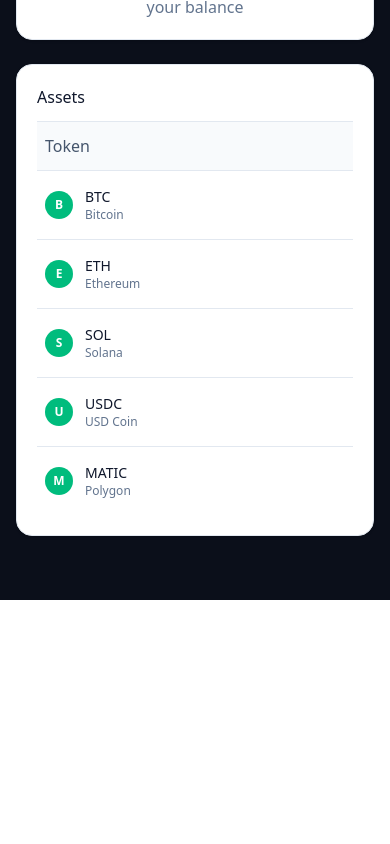
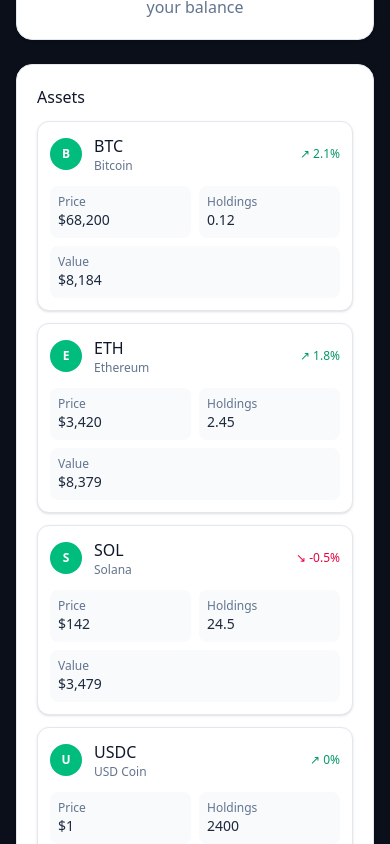
Before and after one commit to malih99/CryptoVault, a React (Vite) app: page / in a window 390 px wide. Shown: the part 980-1824 px from the top of the page. Before the commit the page ends 1580 px from the top, so only its background shows below. Built offline with nearby package versions, Linux system fonts and the light colour scheme.

Commit message:
feat(assets-table): make table fully responsive and fix TS import issue

```diff
--- a/src/components/tables/AssetsTable.tsx
+++ b/src/components/tables/AssetsTable.tsx
@@ -6,17 +6,64 @@
   return (
     <Card className="p-5">
       <div className="text-slate-900 font-medium mb-3">Assets</div>
-      <div className="overflow-x-auto">
+
+      {/* Mobile (cards) */}
+      <ul className="sm:hidden space-y-3">
+        {mockHoldings.map((r) => (
+          <li
+            key={r.sym}
+            className="rounded-xl border border-slate-200 bg-white shadow-sm p-3"
+          >
+            <div className="flex items-center gap-3">
+              <div className="h-8 w-8 rounded-full bg-emerald-500 grid place-items-center text-xs font-bold text-white">
+                {r.sym[0]}
+              </div>
+              <div className="flex-1">
+                <div className="text-slate-900 font-medium">{r.sym}</div>
+                <div className="text-xs text-slate-500">{r.name}</div>
+              </div>
+              <div
+                className={
+                  "text-xs font-medium " +
+                  (r.change >= 0 ? "text-emerald-600" : "text-rose-600")
+                }
+              >
+                {r.change >= 0 ? "↗" : "↘"} {r.change}%
+              </div>
+            </div>
+
+            <div className="mt-3 grid grid-cols-2 gap-2 text-sm">
+              <div className="rounded-lg bg-slate-50 p-2">
+                <div className="text-xs text-slate-500">Price</div>
+                <div className="text-slate-800">
+                  ${r.price.toLocaleString()}
+                </div>
+              </div>
+              <div className="rounded-lg bg-slate-50 p-2">
+                <div className="text-xs text-slate-500">Holdings</div>
+                <div className="text-slate-800">{r.qty}</div>
+              </div>
+              <div className="rounded-lg bg-slate-50 p-2 col-span-2">
+                <div className="text-xs text-slate-500">Value</div>
+                <div className="text-slate-800">
+                  ${r.value.toLocaleString()}
+                </div>
+              </div>
+            </div>
+          </li>
+        ))}
+      </ul>
+
+      {/* Desktop (table) */}
+      <div className="hidden sm:block overflow-x-auto">
         <T className="min-w-[720px]">
           <THEAD>
             <TR>
               <TH className="pl-2">Token</TH>
-              <TH className="hidden sm:table-cell">Price</TH>
+              <TH>Price</TH>
               <TH>Holdings</TH>
               <TH>Value</TH>
-              <TH className="text-right pr-2 hidden md:table-cell">
-                24h Change
-              </TH>
+              <TH className="text-right pr-2">24h Change</TH>
             </TR>
           </THEAD>
           <TBODY>
@@ -33,12 +80,10 @@
                     </div>
                   </div>
                 </TD>
-                <TD className="hidden sm:table-cell">
-                  ${r.price.toLocaleString()}
-                </TD>
+                <TD>${r.price.toLocaleString()}</TD>
                 <TD>{r.qty}</TD>
                 <TD>${r.value.toLocaleString()}</TD>
-                <TD className="text-right pr-2 hidden md:table-cell">
+                <TD className="text-right pr-2">
                   <span
                     className={
                       r.change >= 0 ? "text-emerald-600" : "text-rose-600"
--- a/src/components/ui/Table.tsx
+++ b/src/components/ui/Table.tsx
@@ -1,4 +1,4 @@
-import { ReactNode } from "react";
+import type { ReactNode } from "react";
 
 type BaseProps = { children: ReactNode; className?: string };
 
```
